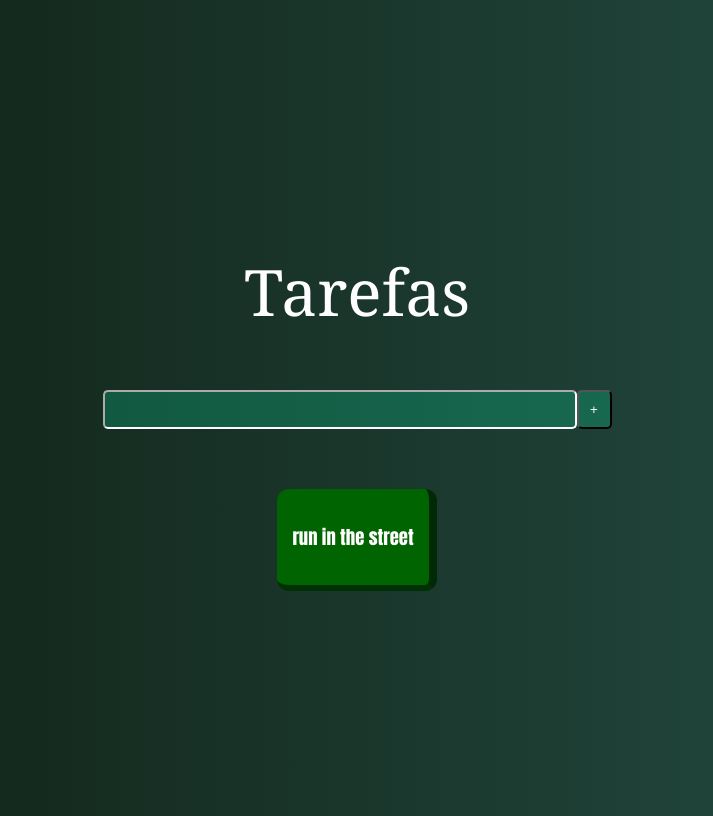
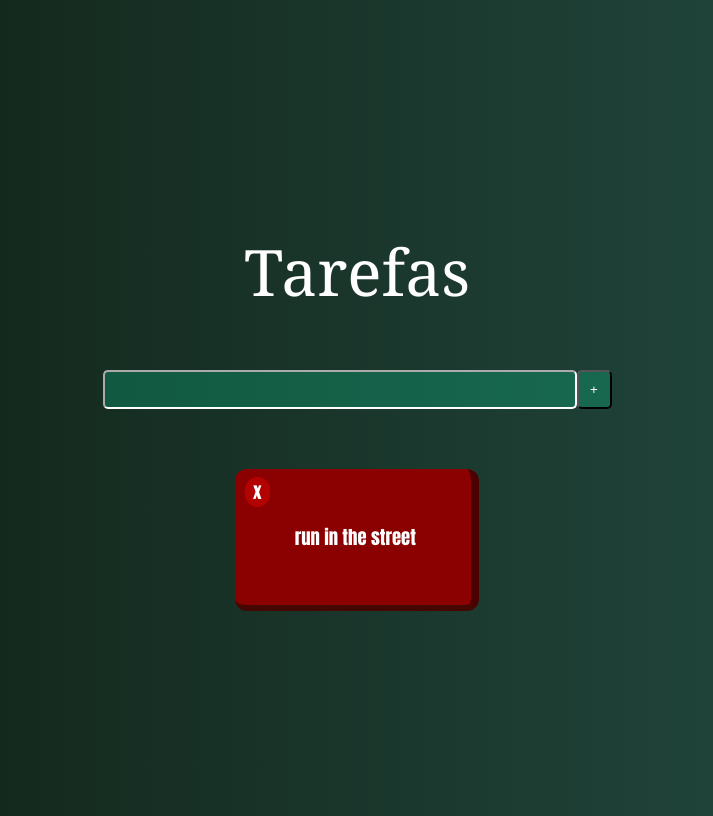
Before and after one commit to JoseCarlos-13/tarefas, a Vue app: page / in a window 1280 px wide. Shown: the whole page, without its empty margins (283-996 px from the left). Built offline with nearby package versions, Linux system fonts and the light colour scheme.

Commit message:
o botão de excluir foi criado, porém ainda não está funcionando

```diff
--- a/src/App.vue
+++ b/src/App.vue
@@ -31,7 +31,7 @@ export default {
 			if (reallyNew) {
 				this.tasks.push({
 					name: task.name,
-					pending: task.pending || true
+					pending: task.pending || false
 				})
 			}
 		}
--- a/src/components/TaskItem.vue
+++ b/src/components/TaskItem.vue
@@ -1,6 +1,7 @@
 <template>
     <div class="task"
     :class="changeTaskState">
+        <span class="close">x</span>
         <p>{{task.name}}</p>
     </div>
 </template>
@@ -12,8 +13,8 @@ export default {
     computed:{
         changeTaskState(){
             return{
-                pending: this.task.pending,
-                done: !this.task.pending
+                done: this.task.pending,
+                pending: !this.task.pending
             }
         }
     }
@@ -23,15 +24,17 @@ export default {
 <style>
     .task{
         border-radius: 12px;
-        padding: 15px;
+        padding: 35px;
         background-color: darkolivegreen;
         border-right: 8px solid black;
         border-bottom: 6px solid black;
-        border-top: 0px solid black;
-        border-left: 0px solid black;
         color: white;
+        padding-right: 55px;
         font-size: 14pt;
         margin: 20px;
+        display: flex;
+        justify-content: center;
+        align-items: center;
         font-family: Impact, Haettenschweiler, 'Arial Narrow Bold', sans-serif;
         user-select: none;
     }
@@ -48,4 +51,26 @@ export default {
         border-right-color: rgb(0, 41, 5);
         border-bottom-color: rgb(0, 48, 4);
     }
+
+    .close {
+        background-color: rgba(255, 250, 240, 0.219);
+        color: rgb(255, 255, 255);
+        display: flex;
+        justify-content: center;
+        position: relative;
+        top: -45px;
+        right: 25px;
+        padding-left: 8px;
+        padding-right: 8px;
+        padding-bottom: 2px;
+        border-radius: 35px;
+    }
+
+    .pending .close{
+        background-color: rgba(214, 4, 4, 0.548);
+    }
+
+    .done .close{
+        background-color: rgba(1, 161, 1, 0.418);
+    }
 </style>
```
